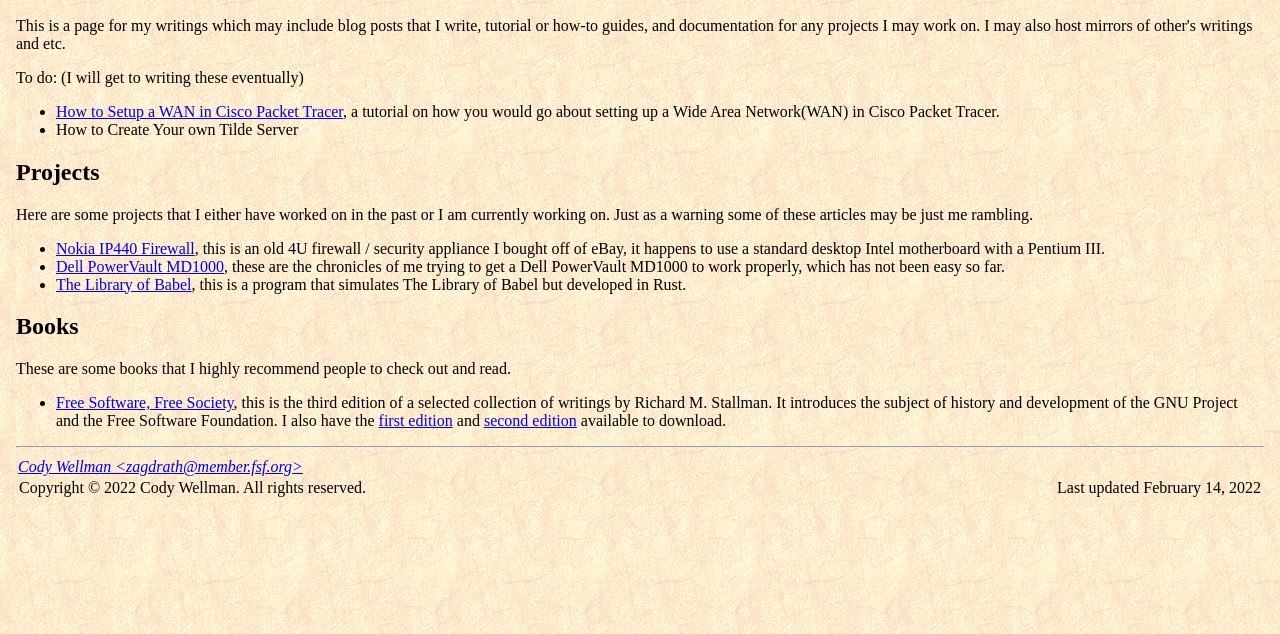
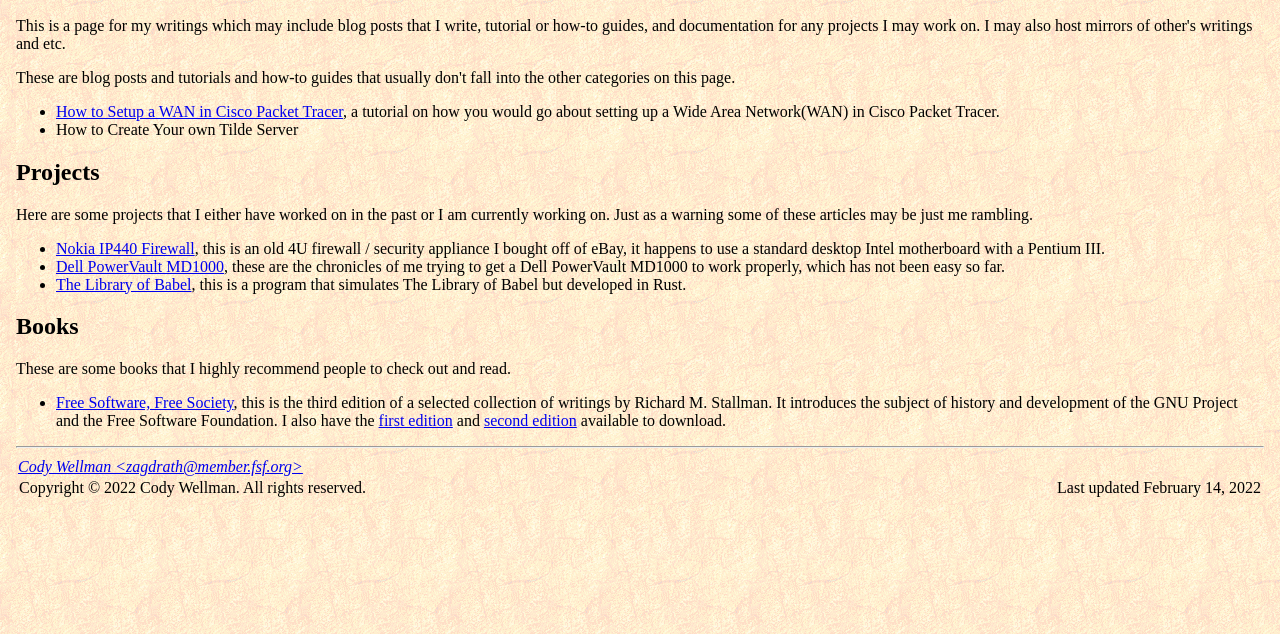
Before and after one commit to zagdrath/zagdrath-old, a Gatsby site: page /writings in a window 1280 px wide. Shown: the part 166-800 px from the top of the page. Built offline with nearby package versions, Linux system fonts and the light colour scheme; Gatsby itself is replaced by a stand-in of ours.

Commit message:
Edit writings desc

```diff
--- a/src/pages/writings.js
+++ b/src/pages/writings.js
@@ -17,7 +17,7 @@ const WritingsPage = () => {
       <main>
         <h2>Writings</h2>
         <p>This is a page for my writings which may include blog posts that I write, tutorial or how-to guides, and documentation for any projects I may work on. I may also host mirrors of other's writings and etc.</p>
-        <p>To do: (I will get to writing these eventually)</p>
+        <p>These are blog posts and tutorials and how-to guides that usually don't fall into the other categories on this page.</p>
         <ul>
           <li><Link to='/writings/setup-wan'>How to Setup a WAN in Cisco Packet Tracer</Link>, a tutorial on how you would go about setting up a Wide Area Network(WAN) in Cisco Packet Tracer.</li>
           <li>How to Create Your own Tilde Server</li>
```
